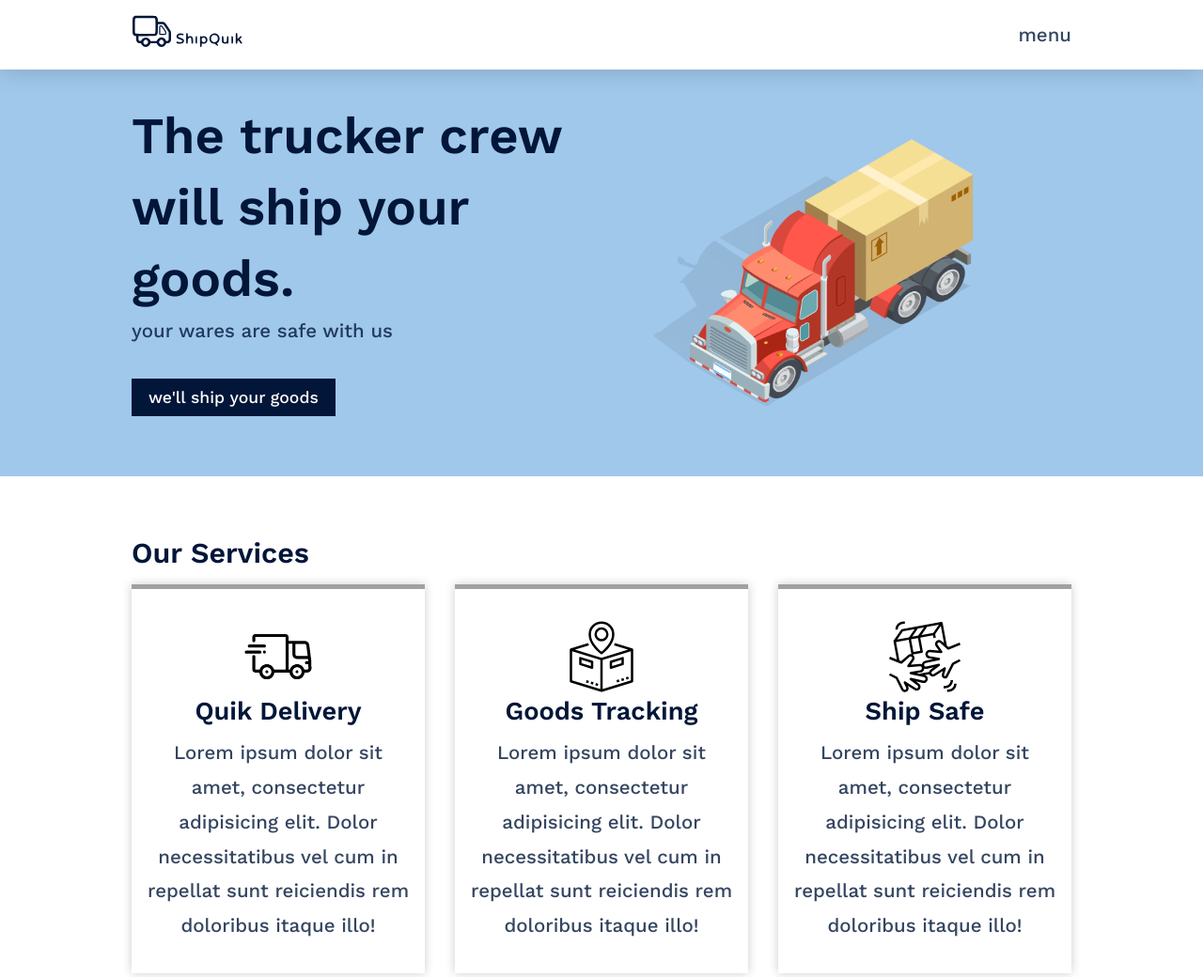
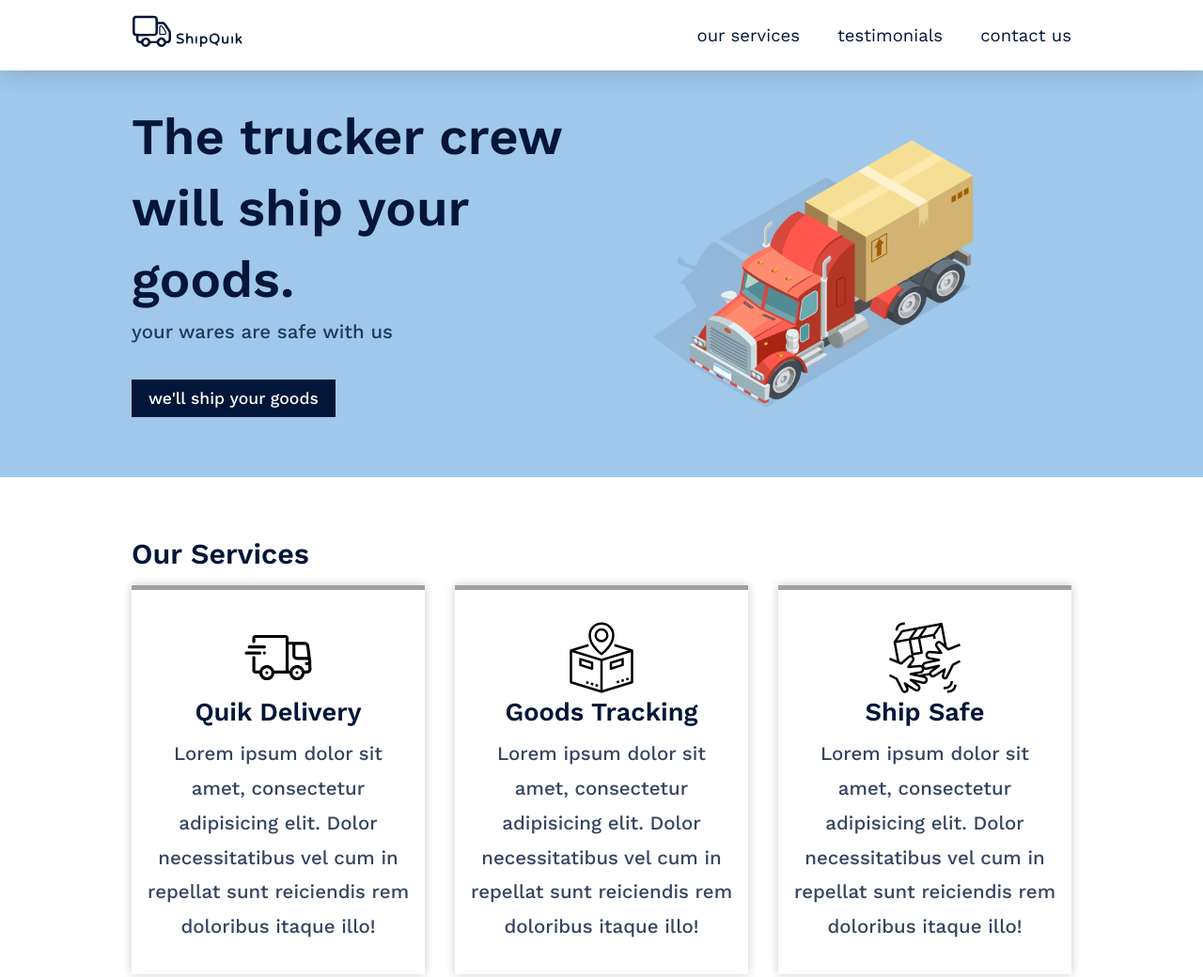
Before and after one commit to nefejames/shiq-quik, a website: page index.html in a window 1280 px wide. Shown: the top 1040 px of the page at 94% size. Drawn offline with nearby package versions, Linux system fonts and the light colour scheme.

Commit message:
worked on mobile nav issues

```diff
--- a/index.html
+++ b/index.html
@@ -111,7 +111,7 @@
             </g>
           </svg>
         </a>
-        <p class="nav-toggle">menu</p>
+        <input type="checkbox" id="toggle-nav" />
         <nav>
           <ul>
             <li><a href="#services">our services</a></li>
@@ -119,6 +119,7 @@
             <li><a href="#contact">contact us</a></li>
           </ul>
         </nav>
+        <label for="toggle-nav" class="toggle-nav">menu</label>
       </div>
     </header>
 
--- a/sass/_typography.scss
+++ b/sass/_typography.scss
@@ -46,5 +46,5 @@ button {
 }
 
 a {
-  font-size: calc(0.8rem + 0.4vw);
+  font-size: calc(1.2rem + 0.4vw);
 }
--- a/sass/components/_header.scss
+++ b/sass/components/_header.scss
@@ -1,10 +1,14 @@
 .header {
   color: $color-black;
   background: $color-white;
+  display: flex;
+  align-items: center;
+  justify-content: space-between;
   position: sticky;
   top: 0;
   left: 0;
-  z-index: 1;
+  width: 100%;
+  z-index: 2;
   box-shadow: 0 0 1.7rem rgba(0, 0, 0, 0.2);
 
   .progress {
@@ -28,54 +32,98 @@
     justify-content: space-between;
   }
 
-  p {
-    cursor: pointer;
-    z-index: 200;
+  input,
+  label {
+    display: none;
   }
 
-  p.color-change {
-    color: $color-white;
+  label {
+    color: $secondary-color;
+  }
+
+  ul {
+    display: flex;
+    list-style: none;
+  }
+
+  li:not(:last-child) {
+    margin-right: 2.5rem;
+  }
+
+  a {
+    font-size: calc(1rem + 0.2vw);
+    color: $secondary-color;
+    text-decoration: none;
   }
 
   svg g {
     fill: $secondary-color;
   }
 
-  nav {
-    width: 100%;
-    position: absolute;
-    top: 0;
-    left: 0;
-    display: flex;
-    flex-direction: column;
-    padding: 2rem;
-    height: 40vh;
-    transform: translateX(-100%);
-    align-items: center;
-    background: $secondary-color;
-    transition: transform 0.3s;
+  @media screen and (max-width: 700px) {
+    nav {
+      position: absolute;
+      width: 100%;
+      top: 100%;
+      left: 0;
+      height: 0;
+      overflow: hidden;
+      background: $color-white;
+      transition: height 0.3s;
+    }
 
     ul {
-      list-style: none;
-      display: flex;
+      text-align: center;
+      padding: 2rem 0;
       flex-direction: column;
-      text-transform: capitalize;
-      margin-top: 3rem;
     }
 
     li {
       margin-bottom: 1rem;
     }
 
-    a {
-      text-decoration: none;
-      color: $color-white;
-      font-weight: 600;
-      transition: color 0.3s;
+    li:not(:last-child) {
+      margin-right: 0;
+    }
+
+    label {
+      display: inline-block;
+      padding: 0.2rem 0.8rem;
+      justify-content: center;
+      align-items: center;
+      cursor: pointer;
+    }
+
+    nav.opened {
+      height: 30vh;
     }
   }
+}
 
-  nav.open {
-    transform: translateX(0);
-  }
-}
+// @media screen and (min-width: 750px) {
+//   nav {
+//     display: flex;
+//     flex-direction: column;
+//     transform: translateX(0) !important;
+//     align-items: center;
+//     background: $secondary-color;
+//     transition: transform 0.3s;
+//   }
+
+//   ul {
+//     list-style: none;
+//     display: flex;
+//     flex-direction: row;
+//     text-transform: capitalize;
+//     margin: 0;
+//   }
+
+//   li {
+//     margin-bottom: 0;
+//   }
+
+//   a {
+//     color: $secondary-color;
+//     transition: color 0.3s;
+//   }
+// }
--- a/sass/components/_sections.scss
+++ b/sass/components/_sections.scss
@@ -148,10 +148,6 @@
   }
 }
 
-//services section mq
-@media screen and (min-width: 750px) {
-}
-
 //contact section mq
 @media screen and (min-width: 750px) {
   .form-container {
--- a/script.js
+++ b/script.js
@@ -1,25 +1,22 @@
 const nav = document.querySelector("nav");
-const navToggle = document.querySelector(".nav-toggle");
+const navToggle = document.querySelector(".toggle-nav");
 const navLinks = document.querySelectorAll("li");
-
-navToggle.addEventListener("click", () => {
-  nav.classList.toggle("open");
-  navToggle.classList.toggle("color-change");
-});
-
-[...navLinks].forEach((navLink) => {
-  navLink.addEventListener("click", () => {
-    nav.classList.toggle("open");
-    navToggle.classList.toggle("color-change");
-  });
-});
 
 const h = document.documentElement;
 const b = document.body;
 const st = "scrollTop";
 const sh = "scrollHeight";
-// const scroll;
 const progress = document.querySelector(".progress");
+
+[...navLinks].forEach((navLink) => {
+  navLink.addEventListener("click", () => {
+    nav.classList.toggle("opened");
+  });
+});
+
+navToggle.addEventListener("click", () => {
+  nav.classList.toggle("opened");
+});
 
 document.addEventListener("scroll", function () {
   scroll = ((h[st] || b[st]) / ((h[sh] || b[sh]) - h.clientHeight)) * 100;
```
Also changed, not shown: css/style.css.
